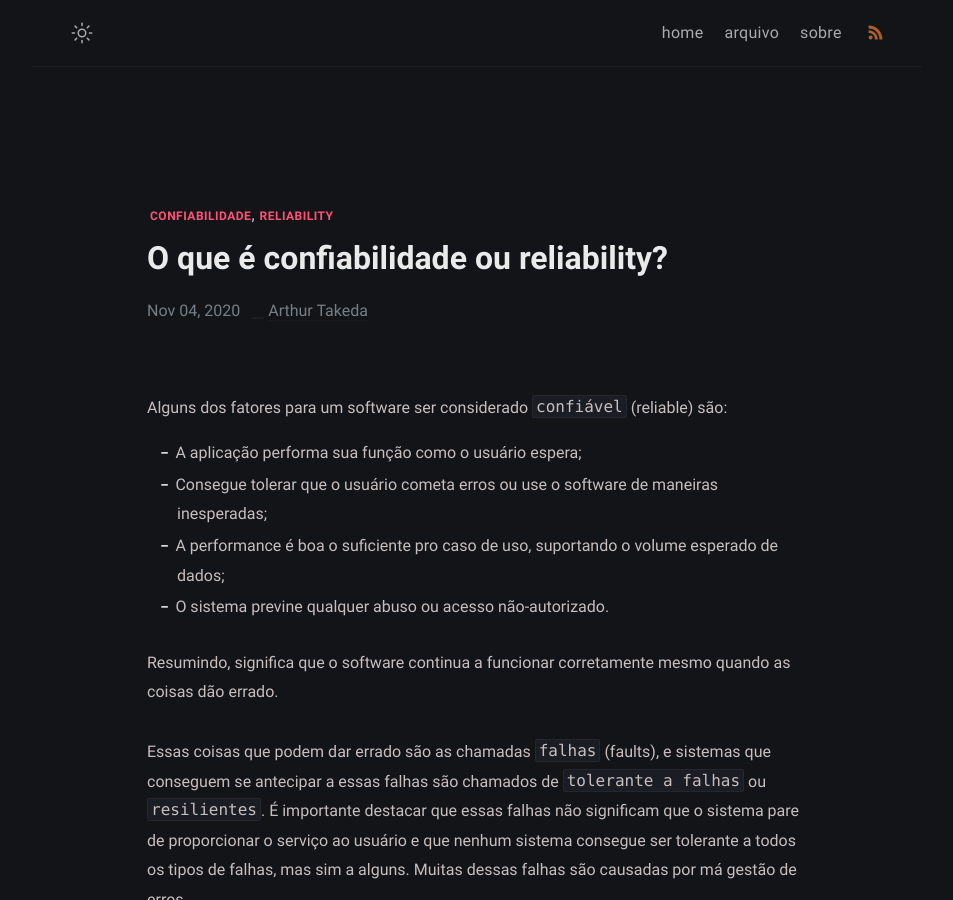
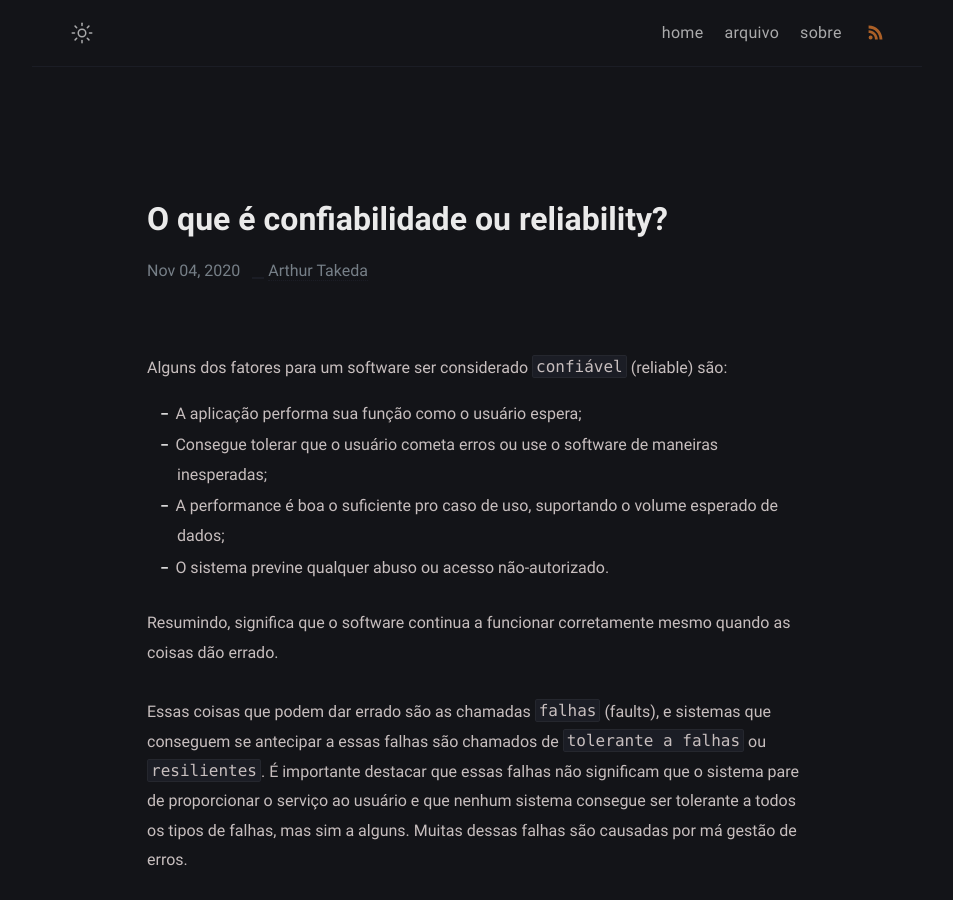
Before and after one commit to aotakeda/blog, a Jekyll site: the page built from _posts/confiabilidade-reliability/2020-11-04-o-que-é-confiabilidade-ou-reliability.md, in a window 1280 px wide and 900 px high. Shown: the whole window, without its empty margins (163-1116 px from the left). Built offline with Jekyll 4.4.1, drawn with Linux system fonts in a browser that asks for light colours.

Commit message:
change md file to reliability post title

```diff
--- a/_posts/confiabilidade-reliability/2020-11-04-confiabilidade-reliability.md
+++ b/_posts/confiabilidade-reliability/2020-11-04-o-que-é-confiabilidade-ou-reliability.md
@@ -1,7 +1,6 @@
 ---
 title: O que é confiabilidade ou reliability?
 date: 2020-11-04 12:20:47 -03:00
-tags: [confiabilidade, reliability]
 description: O que faz um software ser considerado confiável, quais falhas são aceitáveis?
 ---
 
```
